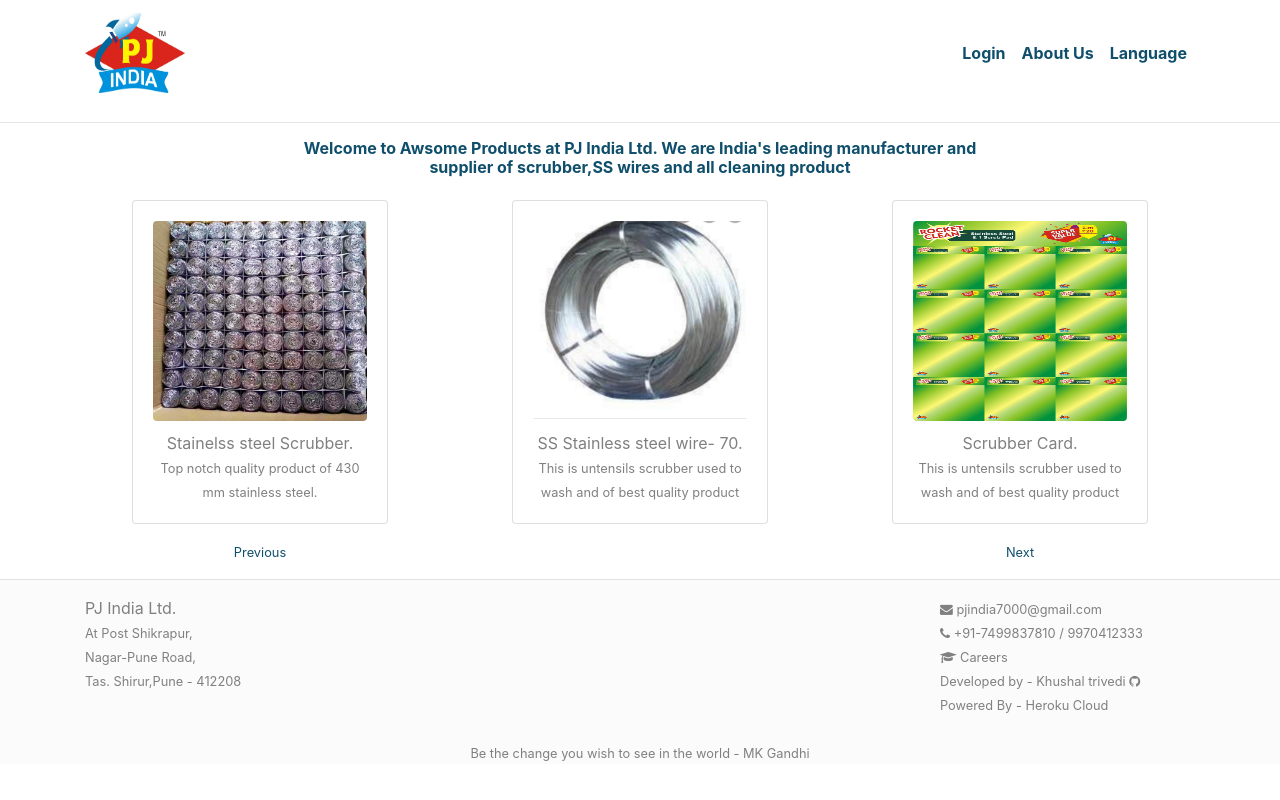
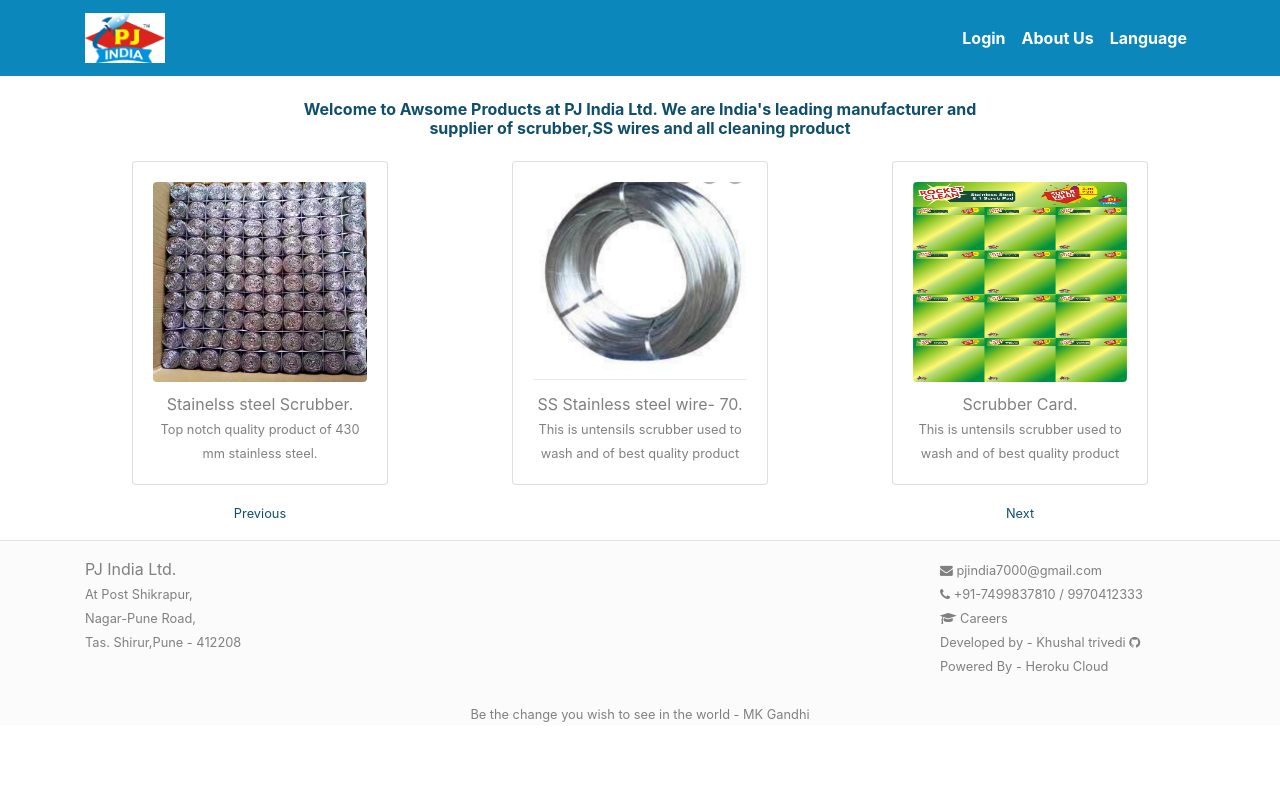
Before and after one commit to khushalt/ssp_india, a Flask app: page / in a window 1280 px wide. Run offline with Flask 2, Linux system fonts and the light colour scheme; some libraries are stand-ins or nearby versions.

Commit message:
fix: minor outlook changes

```diff
--- a/app/static/css/utils.css
+++ b/app/static/css/utils.css
@@ -26,3 +26,11 @@
 .footer-margin {
 	margin-bottom: 10px;
 }
+
+.nav-class {
+	background-color: #0B87BC;
+}
+
+.nav-attributes {
+	color: white;
+}
--- a/app/templates/about.html
+++ b/app/templates/about.html
@@ -2,6 +2,7 @@
 
 {% block content %}
 <div class="container-fluid">
+	<br>
 <div class="row">
 	<div class="col-md-3" align="center">
 		<div class="card ca-wd">
--- a/app/templates/base.html
+++ b/app/templates/base.html
@@ -24,9 +24,9 @@
 
 
 
-    <nav class="navbar navbar-light navbar-expand-lg">
+    <nav class="navbar navbar-light navbar-expand-lg nav-class">
 		<div class="container">
-			<a class="navbar-brand" href="/"><img src="/static/images/pj india.jpg" width="100" height="80"></a>
+			<a class="navbar-brand" href="/"><img src="/static/images/pj india.jpg" width="80" height="50"></a>
 			<button class="navbar-toggler" type="button" data-toggle="collapse" data-target="#navbarSupportedContent" aria-controls="navbarSupportedContent" aria-expanded="false" aria-label="Toggle navigation">
 				<span class="navbar-toggler-icon"></span>
 			</button>
@@ -34,20 +34,18 @@
 
 				<ul class="ml-auto navbar-nav">
 					<li class="nav-item">
-						<a class="nav-link btn-login-area" href="/login_page"><b class="website-font-theme">Login</b></a>
+						<a class="nav-link btn-login-area" href="/login_page"><b class="website-font-theme  nav-attributes">Login</b></a>
 					</li>
 					<li class="nav-item website-font-theme">
-						<a class="nav-link btn-login-area" href="/about"><b class="website-font-theme">About Us</b></a>
+						<a class="nav-link btn-login-area nav-attributes " href="/about"><b class="website-font-theme  nav-attributes ">About Us</b></a>
 					</li>
 					<li class="nav-item website-font-theme">
-						<a class="nav-link btn-login-area" href="/"><b class="website-font-theme">Language</b></a>
+						<a class="nav-link btn-login-area nav-attributes" href="/"><b class="website-font-theme  nav-attributes">Language</b></a>
 					</li>
 				</ul>
 			</div>
 		</div>
 	</nav>
-	<hr>
-
  {% block content %}
 
  {% endblock %}
--- a/app/templates/index.html
+++ b/app/templates/index.html
@@ -6,6 +6,7 @@
 	<div class="row">
 		<div class="col-md-2"></div>
 		<div class="col-md-8">
+			<br>
 			<h6 class="text-center website-font-theme"><b>Welcome to Awsome Products at PJ India Ltd. We are India's leading manufacturer and supplier of scrubber,SS wires and all cleaning product</b></h6>
 		</div>
 		<div class="col-md-2"></div>
--- a/app/templates/login.html
+++ b/app/templates/login.html
@@ -2,6 +2,7 @@
 
 {% block content %}
 <div class="container">
+  <br>
 	<div class="row card-margin " align="center">
 		<div class="col-md-12">
 		<div class="card shadow-lg p-3 mb-4 bg-white rounded" style="width: 22rem;">
```
